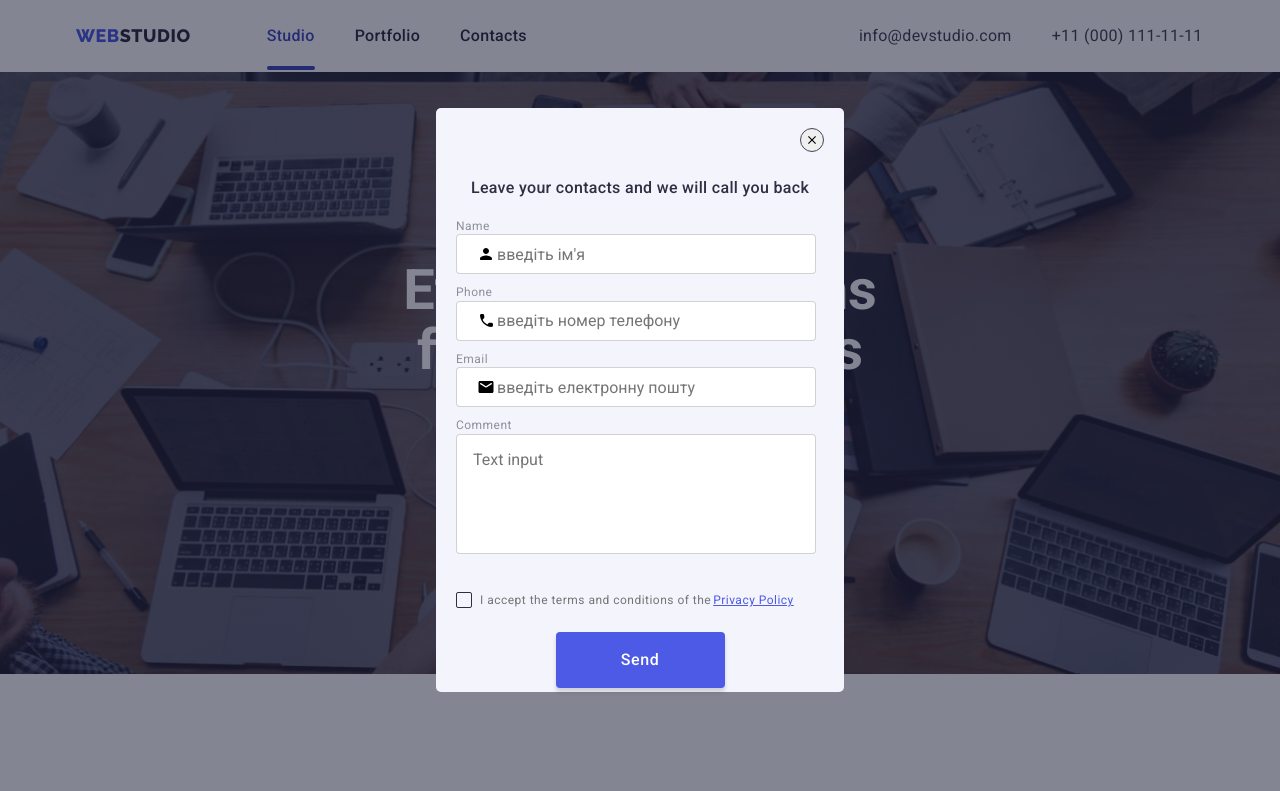
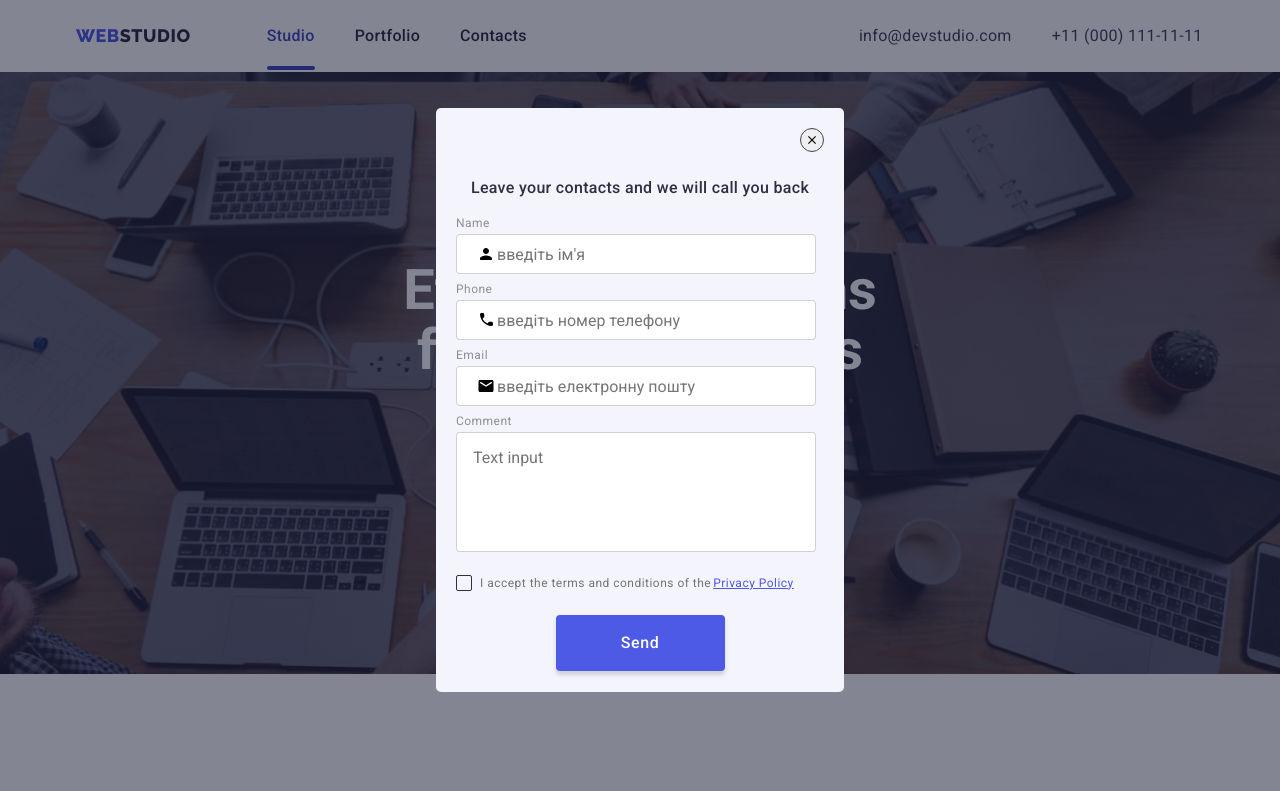
Before and after one commit to OOlleennaa/goit-markup-hw-06, a plain HTML site: page index.html in a window 1280 px wide. Both pictures are taken after a click on the button "Order Service". Shown: the top 791 px of the page. Drawn offline with nearby package versions, Linux system fonts and the light colour scheme.

Commit message:
Update style.css

```diff
--- a/styles/style.css
+++ b/styles/style.css
@@ -738,14 +738,13 @@
         margin-top: 0;
       }
     .input-text {
-        font-family: 'Roboto';
-    font-style: normal;
+        display: block;
     font-weight: 400;
     font-size: 12px;
     line-height: 14px;
     letter-spacing: 0.04em;
     color:var(--color8);
-    /* margin-bottom: 4px; */
+    margin-bottom: 4px;
 
     /* padding-left: 16px; */
     }
@@ -767,6 +766,7 @@
         margin-left: 2px;
     }
 .modal-wrap {
+    display: block;
     position: relative;
     /* margin-bottom: 8px; */
 }
@@ -781,7 +781,7 @@
     resize: none;
     }
     .modal-checkbox {
-        margin-top: 16px;
+        /* margin-top: 16px; */
         margin-bottom: 24px;
     }
     .check-text::before {
```
